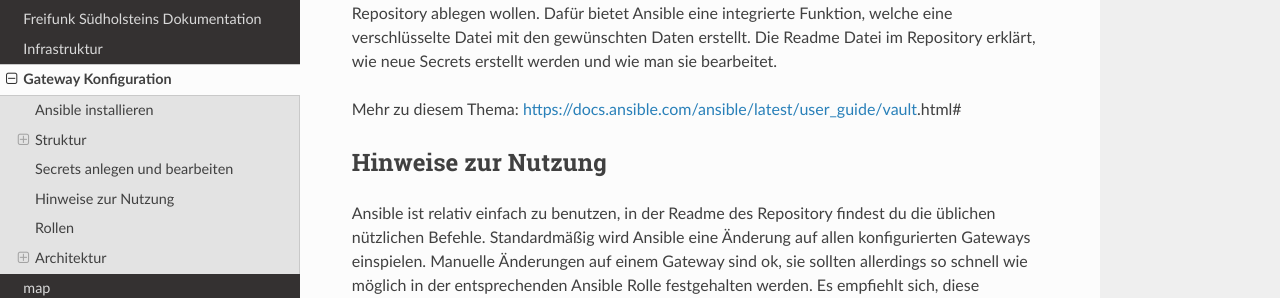
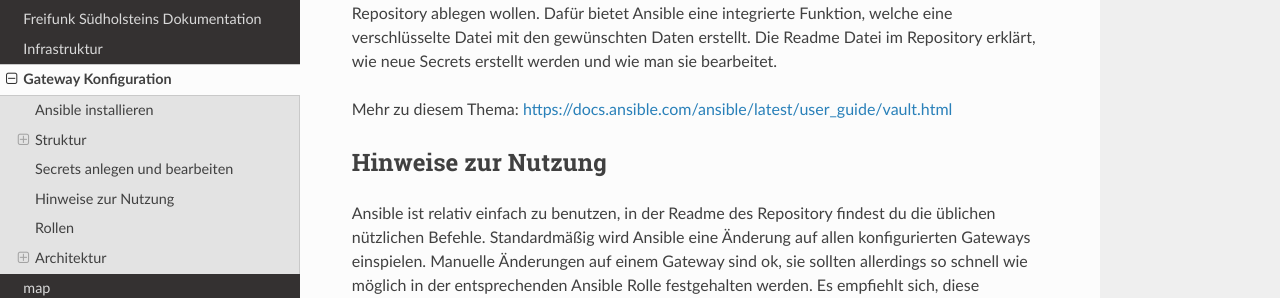
Before and after one commit to ffsh/docs, a Sphinx documentation site: the page built from docs/gateway.rst, in a window 1280 px wide and 900 px high, scrolled down 1647 px. Shown: the part 158-456 px from the top of the window. Built offline with Sphinx 7.4.7 and the Read the Docs theme 2.0.0, drawn with Linux system fonts in a browser that asks for light colours.

Commit message:
style fix

```diff
--- a/docs/gateway.rst
+++ b/docs/gateway.rst
@@ -54,7 +54,7 @@ Für unser Gateway brauchen wir natürlich auch geheime Daten, welche wir nicht
 Dafür bietet Ansible eine integrierte Funktion, welche eine verschlüsselte Datei mit den gewünschten Daten erstellt.
 Die Readme Datei im Repository erklärt, wie neue Secrets erstellt werden und wie man sie bearbeitet.
 
-Mehr zu diesem Thema: https://docs.ansible.com/ansible/latest/user_guide/vault.html#
+Mehr zu diesem Thema: https://docs.ansible.com/ansible/latest/user_guide/vault.html
 
 
 Hinweise zur Nutzung
```
